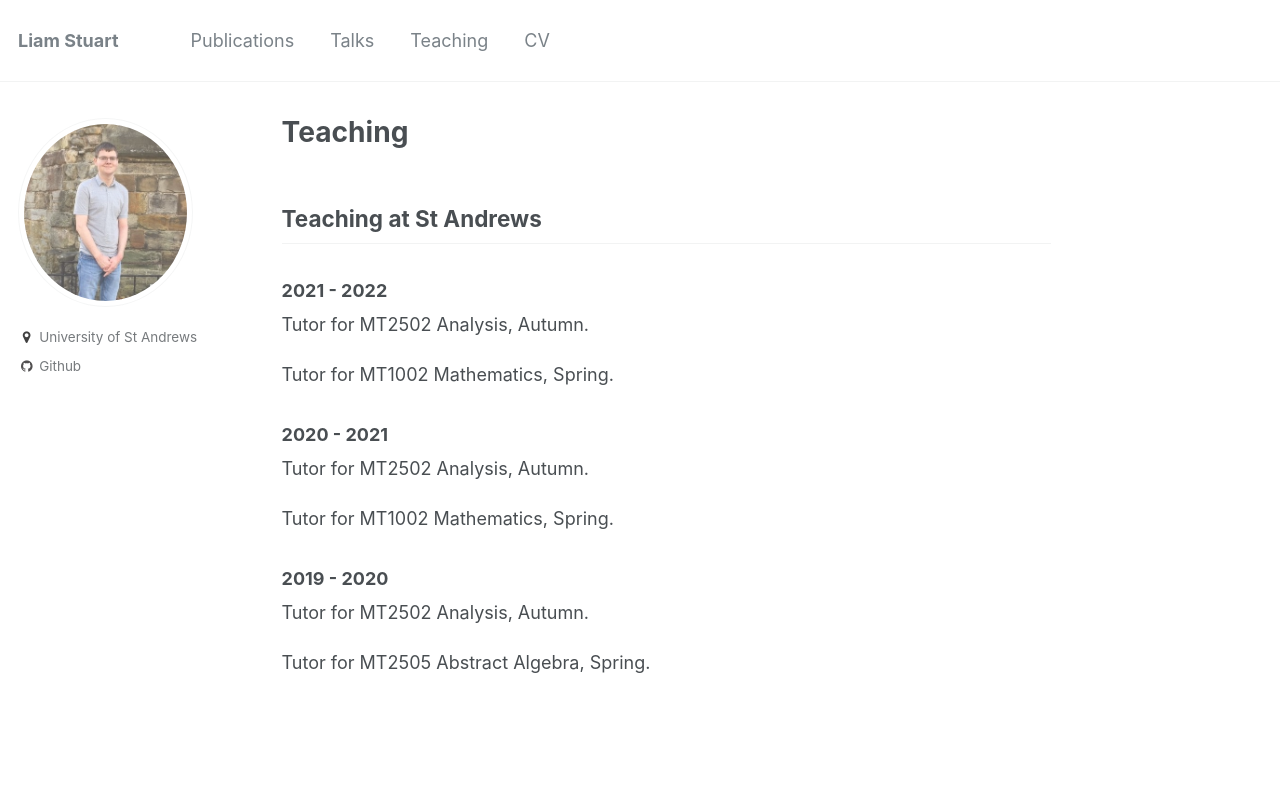
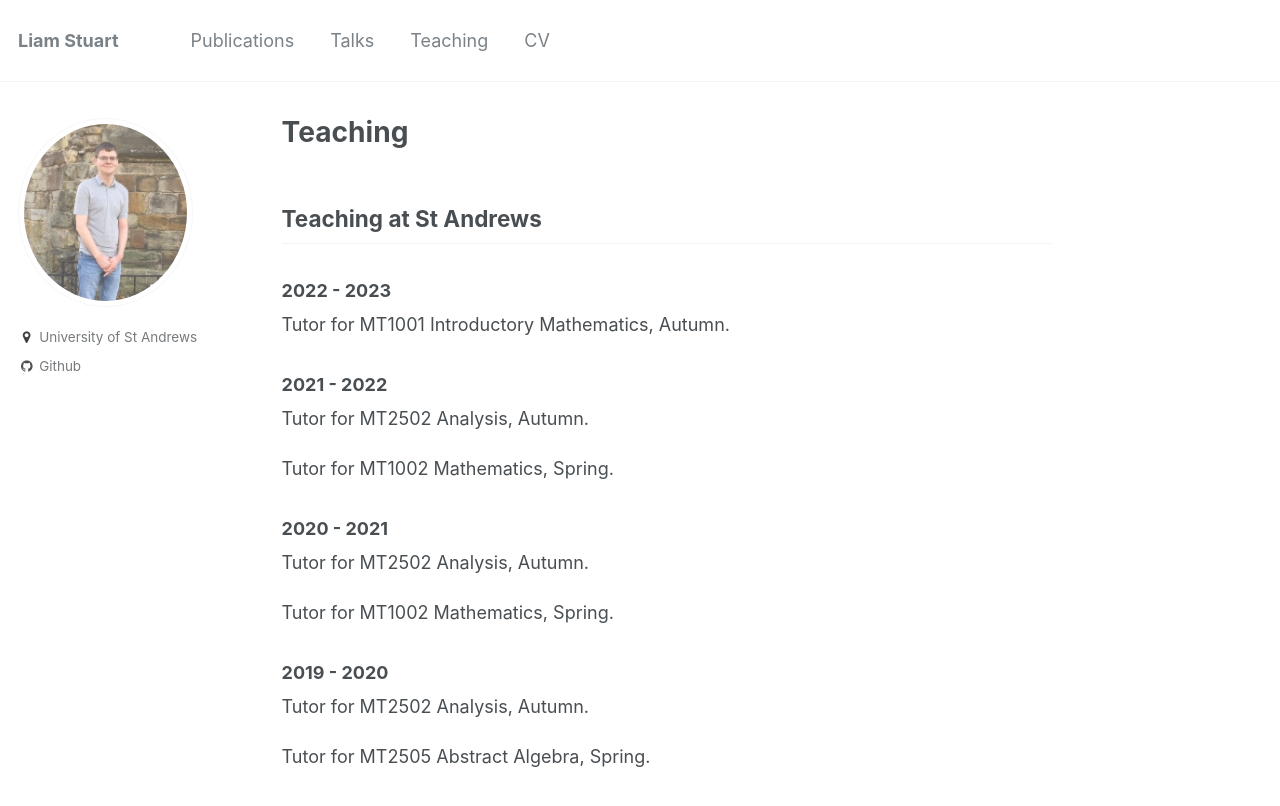
Before and after one commit to liam-stuart/liam-stuart.github.io, a Jekyll site: the page built from _pages/teaching.md, in a window 1280 px wide. Shown: the top 806 px of the page. Built offline with Jekyll 4.4.1, drawn with Linux system fonts in a browser that asks for light colours.

Commit message:
Update teaching.md

```diff
--- a/_pages/teaching.md
+++ b/_pages/teaching.md
@@ -8,6 +8,9 @@ author_profile: true
 
 
 ## Teaching at St Andrews
+### 2022 - 2023
+Tutor for MT1001 Introductory Mathematics, Autumn.
+
 ### 2021 - 2022
 Tutor for MT2502 Analysis, Autumn.
 
```
